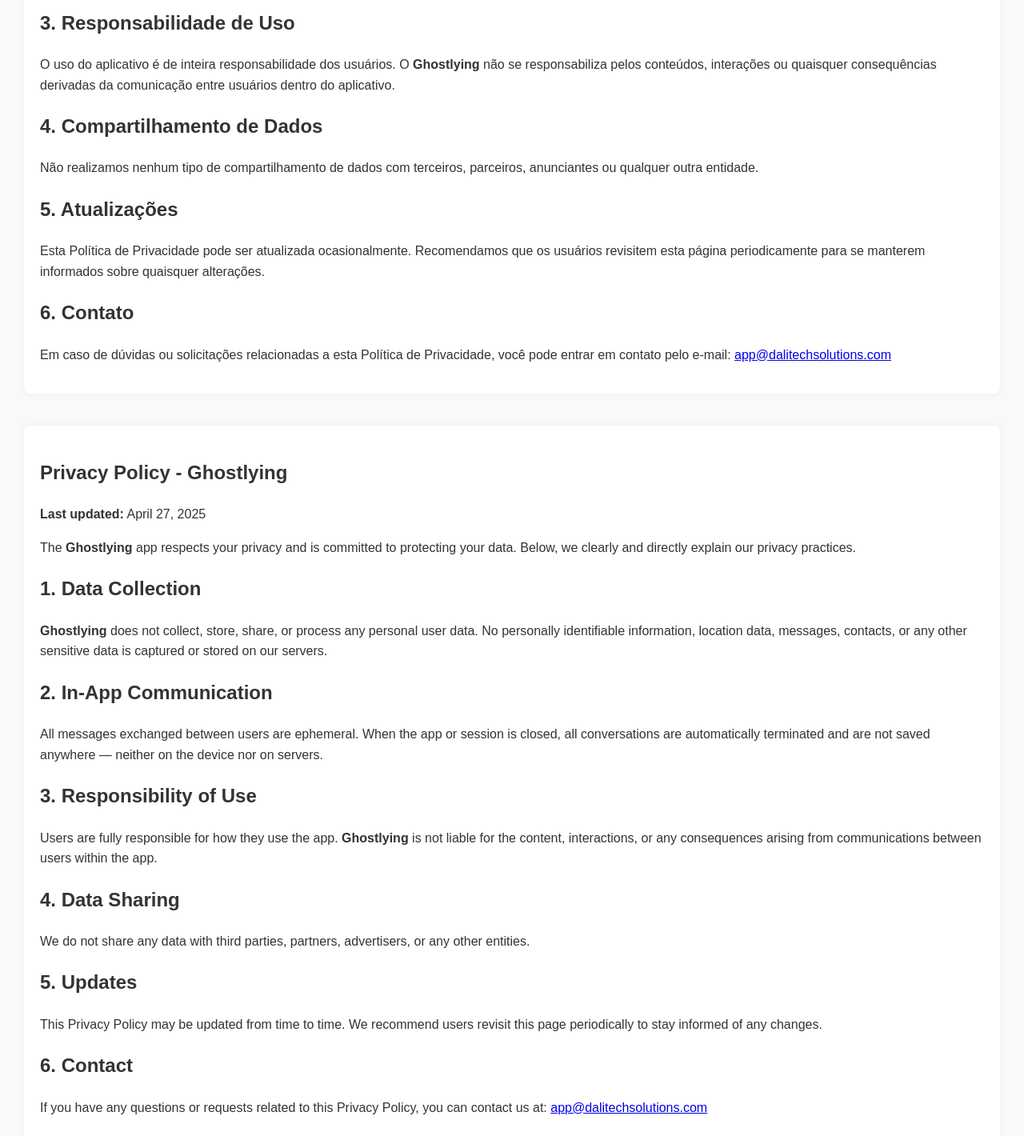
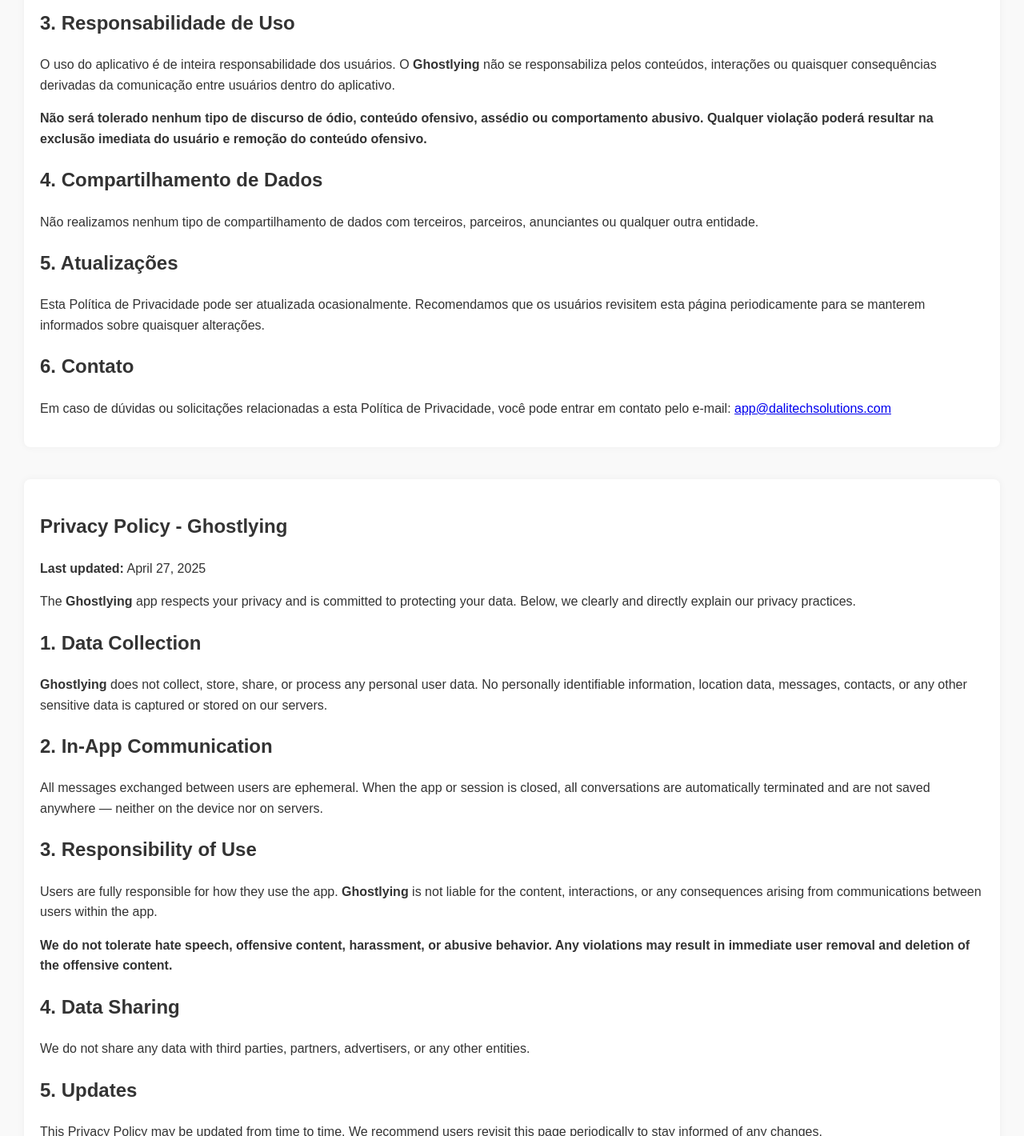
Before and after one commit to Dali-Tech-Solutions/ghost-lying-privacy, a plain HTML site: page index.html in a window 1280 px wide. Shown: the part 480-1900 px from the top of the page at 80% size. Drawn offline with Linux system fonts and the light colour scheme.

Commit message:
Update index.html

```diff
--- a/index.html
+++ b/index.html
@@ -50,6 +50,7 @@
 
     <h2>3. Responsabilidade de Uso</h2>
     <p>O uso do aplicativo é de inteira responsabilidade dos usuários. O <strong>Ghostlying</strong> não se responsabiliza pelos conteúdos, interações ou quaisquer consequências derivadas da comunicação entre usuários dentro do aplicativo.</p>
+    <p><strong>Não será tolerado nenhum tipo de discurso de ódio, conteúdo ofensivo, assédio ou comportamento abusivo. Qualquer violação poderá resultar na exclusão imediata do usuário e remoção do conteúdo ofensivo.</strong></p>
 
     <h2>4. Compartilhamento de Dados</h2>
     <p>Não realizamos nenhum tipo de compartilhamento de dados com terceiros, parceiros, anunciantes ou qualquer outra entidade.</p>
@@ -75,6 +76,7 @@
 
     <h2>3. Responsibility of Use</h2>
     <p>Users are fully responsible for how they use the app. <strong>Ghostlying</strong> is not liable for the content, interactions, or any consequences arising from communications between users within the app.</p>
+    <p><strong>We do not tolerate hate speech, offensive content, harassment, or abusive behavior. Any violations may result in immediate user removal and deletion of the offensive content.</strong></p>
 
     <h2>4. Data Sharing</h2>
     <p>We do not share any data with third parties, partners, advertisers, or any other entities.</p>
```
Lines whose indentation alone changed are shown as unchanged.
